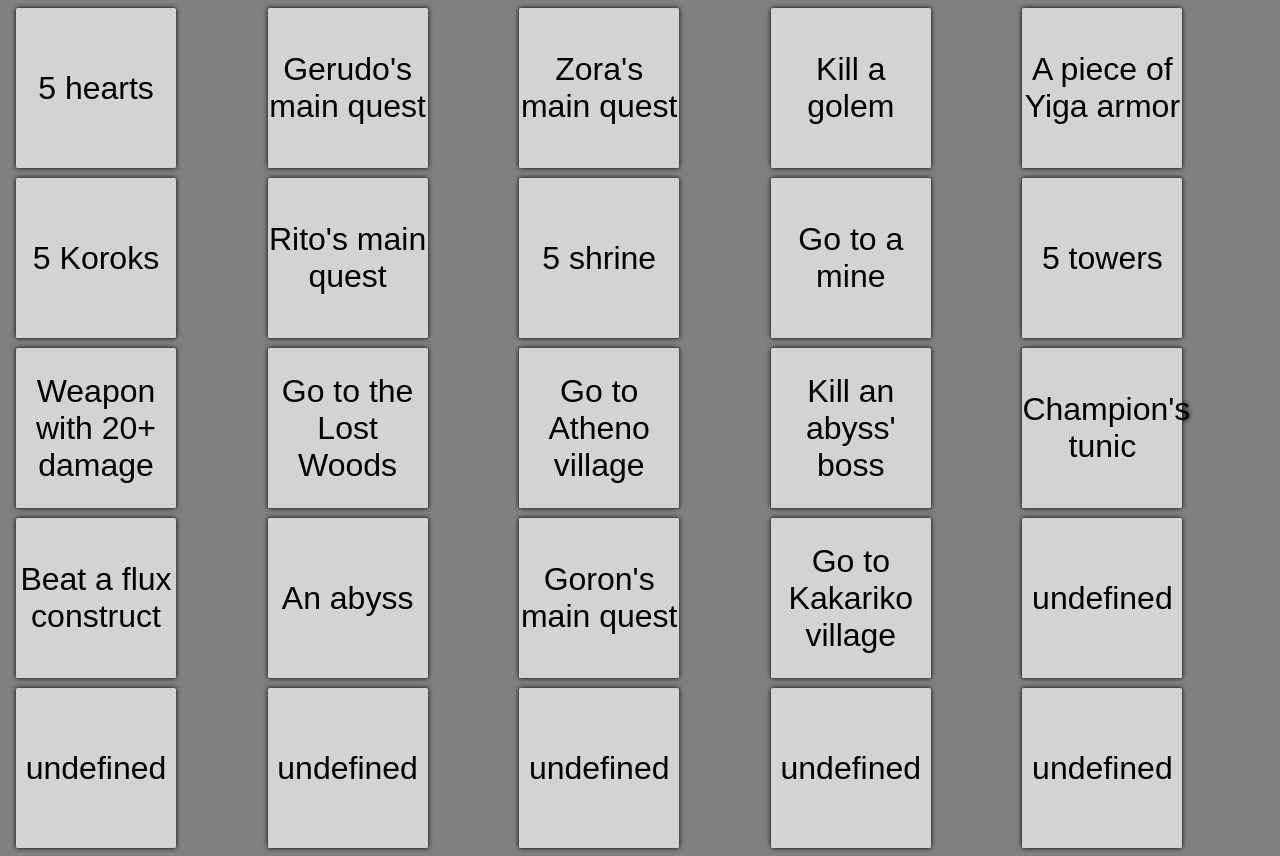
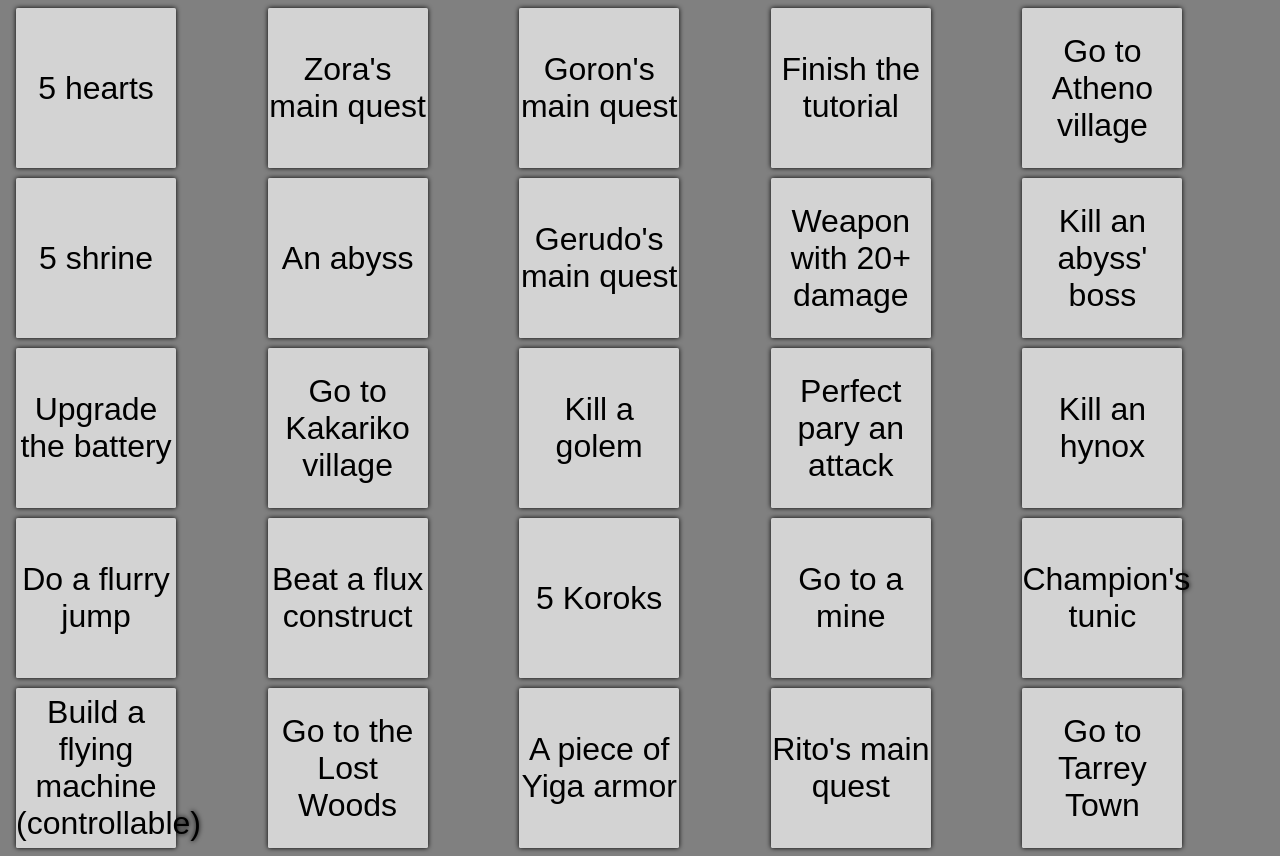
Before and after one commit to Creedmastr/totk-bingo, a SvelteKit app: page / in a window 1280 px wide. Built offline with nearby package versions, Linux system fonts and the light colour scheme.

Commit message:
added more goals

```diff
--- a/src/routes/+page.svelte
+++ b/src/routes/+page.svelte
@@ -47,6 +47,14 @@
         "Weapon with 20+ damage",
         "Kill a golem",
         "Kill an abyss' boss",
+        "Kill an hynox",
+        "Go to Tarrey Town",
+        "Build a flying machine (controllable)",
+        "Build a car",
+        "Upgrade the battery",
+        "Finish the tutorial",
+        "Perfect pary an attack",
+        "Do a flurry jump",
     ];
 
     let i = 0;
```
